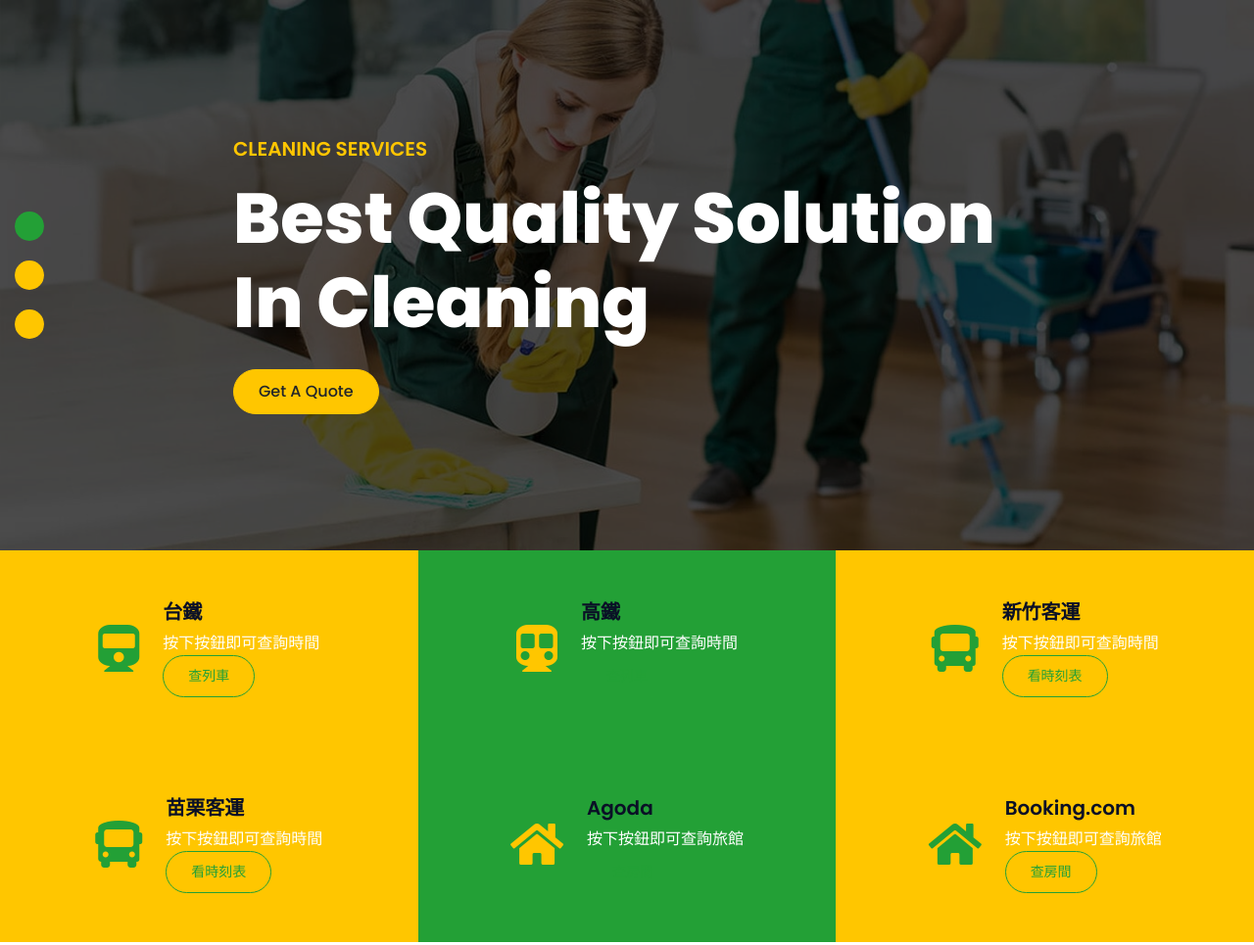
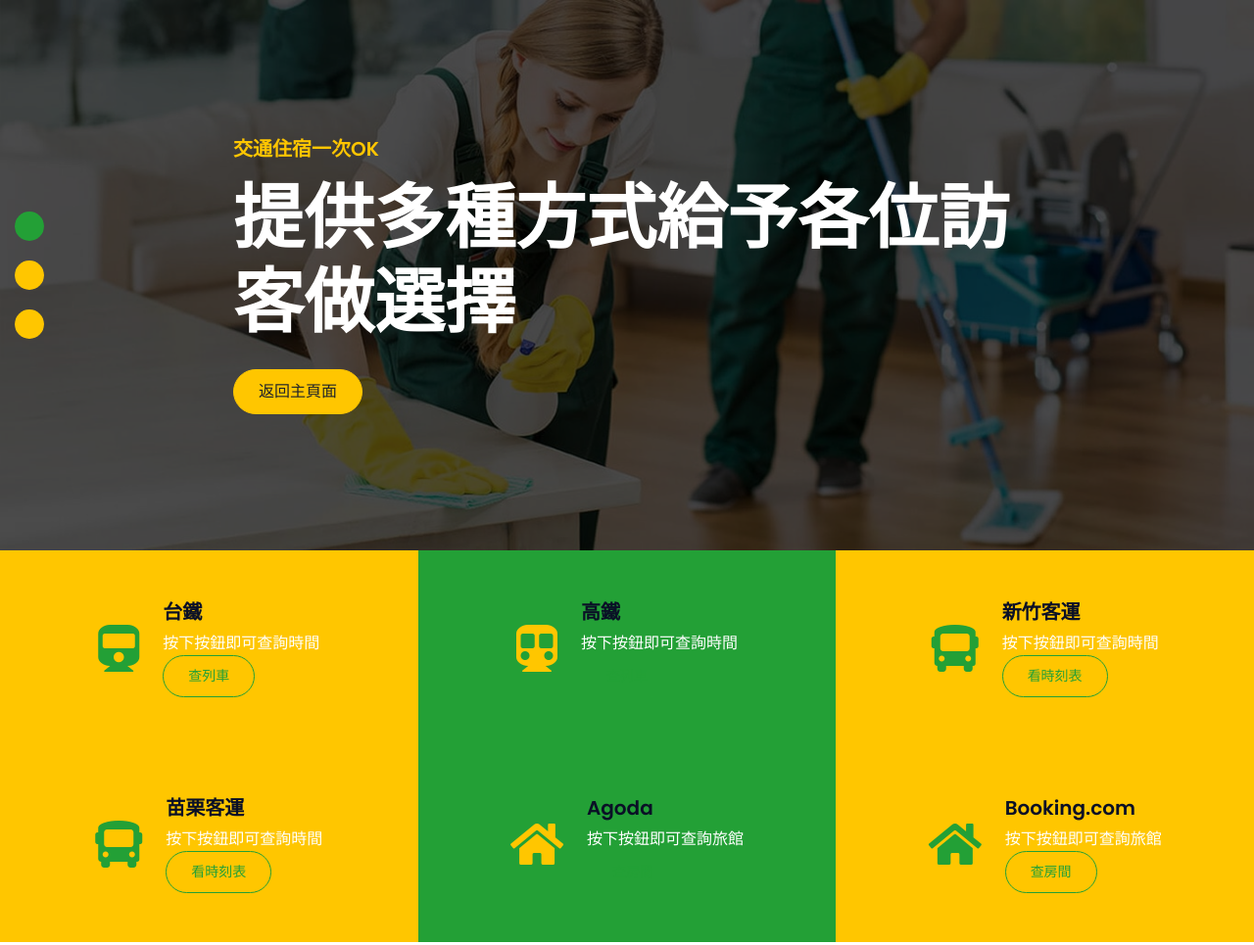
Before and after one commit to LiZheng-Hao/second-page.github.io, a plain HTML site: page index.html in a window 1280 px wide. Shown: the whole page at 98% size. Drawn offline with Linux system fonts and the light colour scheme.

Commit message:
Update index.html

```diff
--- a/index.html
+++ b/index.html
@@ -42,9 +42,9 @@
                     <img class="img-fluid" src="img/carousel-1.jpg" alt="Image">
                     <div class="carousel-caption d-flex align-items-center justify-content-center">
                         <div class="p-5" style="width: 100%; max-width: 900px;">
-                            <h5 class="text-primary text-uppercase mb-md-3">Cleaning Services</h5>
-                            <h1 class="display-3 text-white mb-md-4">Best Quality Solution In Cleaning</h1>
-                            <a href="" class="btn btn-primary">Get A Quote</a>
+                            <h5 class="text-primary text-uppercase mb-md-3">交通住宿一次OK</h5>
+                            <h1 class="display-3 text-white mb-md-4">提供多種方式給予各位訪客做選擇</h1>
+                            <a href="" class="btn btn-primary">返回主頁面</a>
                         </div>
                     </div>
                 </div>
```
